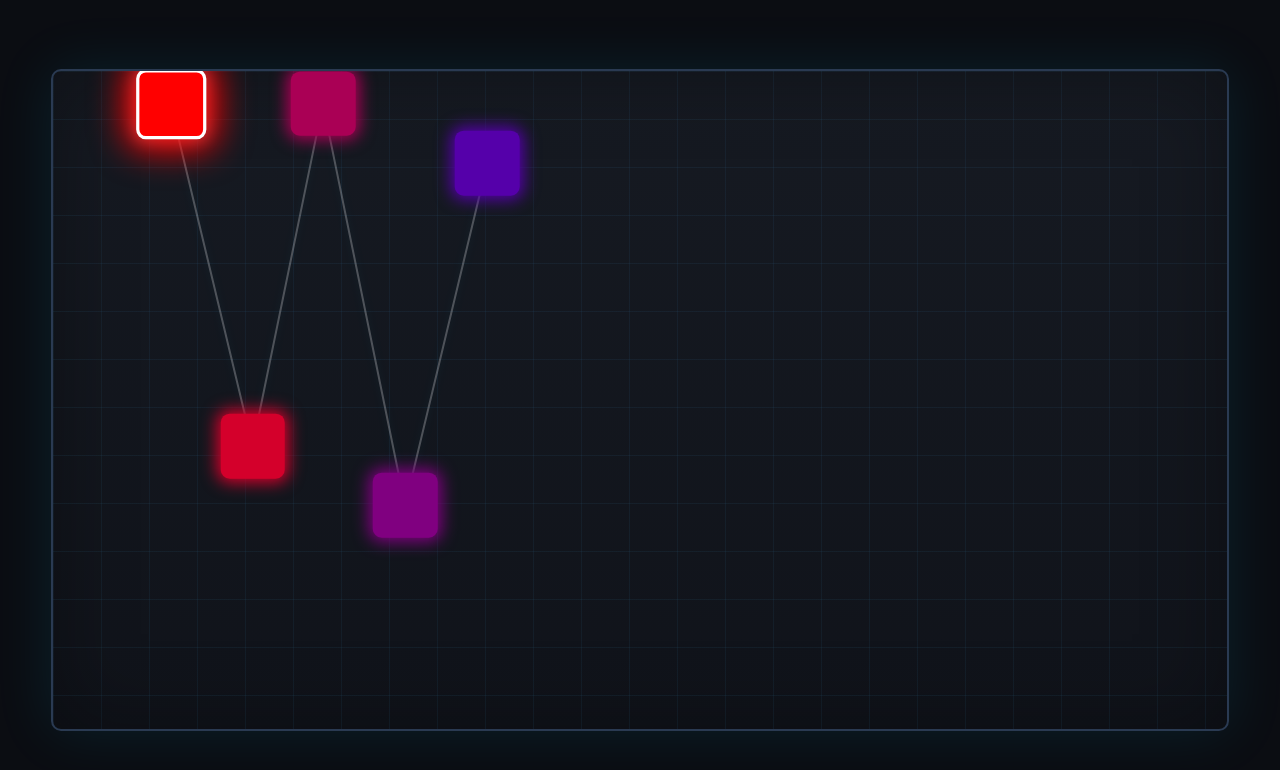
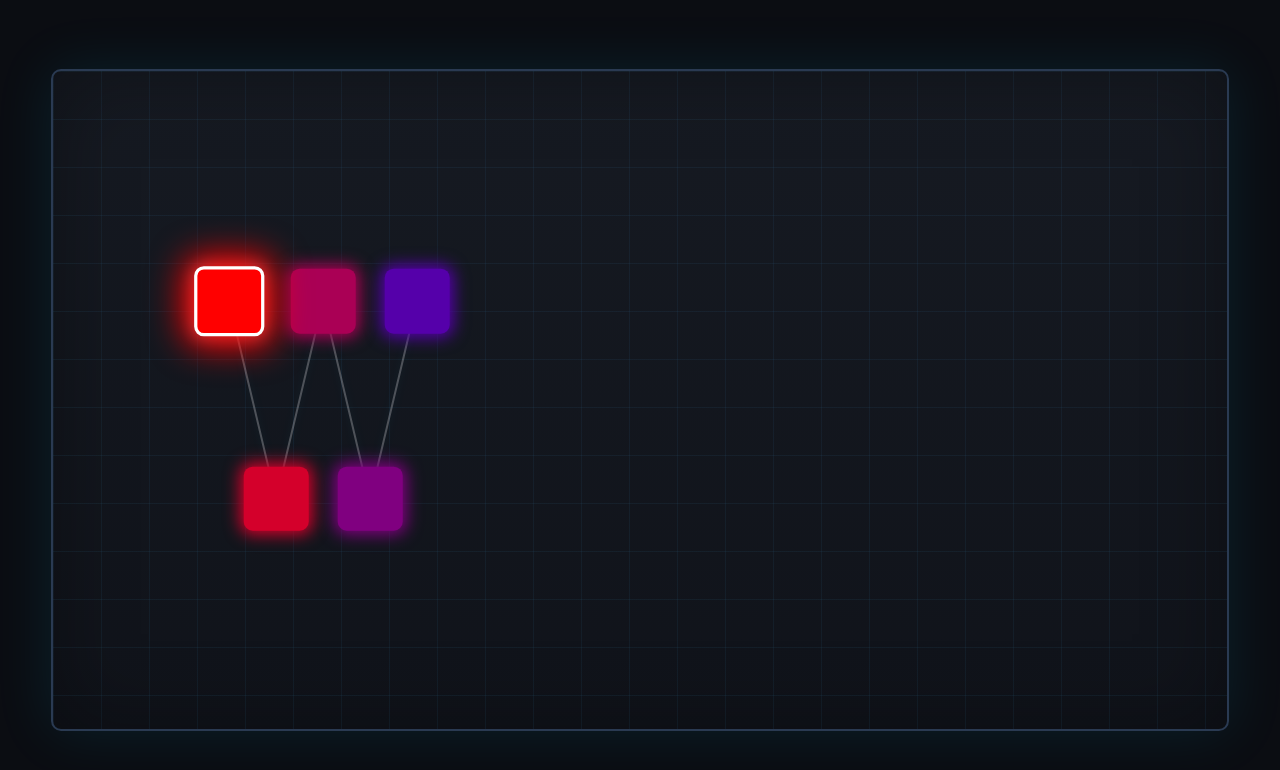
Before and after one commit to pugweather/untitled-targets-project, a React (Vite) app in the folder untitled-targets-project/: page / in a window 1280 px wide. Shown: the top 770 px of the page. Built offline with nearby package versions, Linux system fonts and the light colour scheme.

Commit message:
-hardcode zigzag course

```diff
--- a/untitled-targets-project/src/components/GameBoard.tsx
+++ b/untitled-targets-project/src/components/GameBoard.tsx
@@ -6,20 +6,33 @@ export default function GameBoard() {
 
     const NUM_TARGETS_TO_SHOW = 5
 
-    const allTargets: Target[] = Array.from({ length: 13 }, (_, i) => {
-        const progress = i / 12
-        const left = 10 + 80 * progress
-        const top = 25 + 50 * progress + (i % 2 === 0 ? -28 : 28)
-        return {
-            left: Math.round(left),
-            top: Math.round(Math.max(5, Math.min(95, top)))
-        }
-    })
+    const course: Target[] = [
+        { left: 15, top: 35 },
+        { left: 19, top: 65 },
+        { left: 23, top: 35 },
+        { left: 27, top: 65 },
+        { left: 31, top: 35 },
+        { left: 35, top: 65 },
+        { left: 39, top: 35 },
+        { left: 43, top: 65 },
+        { left: 47, top: 35 },
+        { left: 51, top: 65 },
+        { left: 55, top: 35 },
+        { left: 59, top: 65 },
+        { left: 63, top: 35 },
+        { left: 67, top: 65 },
+        { left: 71, top: 35 },
+        { left: 75, top: 65 },
+        { left: 79, top: 35 },
+        { left: 83, top: 65 },
+        { left: 87, top: 35 },
+        { left: 91, top: 65 },
+    ]
 
     const [targetsRange, setTargetsRange] = useState([0, NUM_TARGETS_TO_SHOW])
     const [firstTargIdx, lastTargIdx] = targetsRange
 
-    const targets = allTargets.slice(firstTargIdx, lastTargIdx)
+    const targets = course.slice(firstTargIdx, lastTargIdx)
 
     const [exiting, setExiting] = useState(false)
 
@@ -30,7 +43,7 @@ export default function GameBoard() {
 
     function handleFadeEnd(e: React.TransitionEvent<HTMLDivElement>) {
         if (e.propertyName !== 'opacity') return
-        setTargetsRange(prev => [prev[0] + 1, Math.min(prev[1] + 1, allTargets.length)])
+        setTargetsRange(prev => [prev[0] + 1, Math.min(prev[1] + 1, course.length)])
         setExiting(false)
     }
     return (
```
